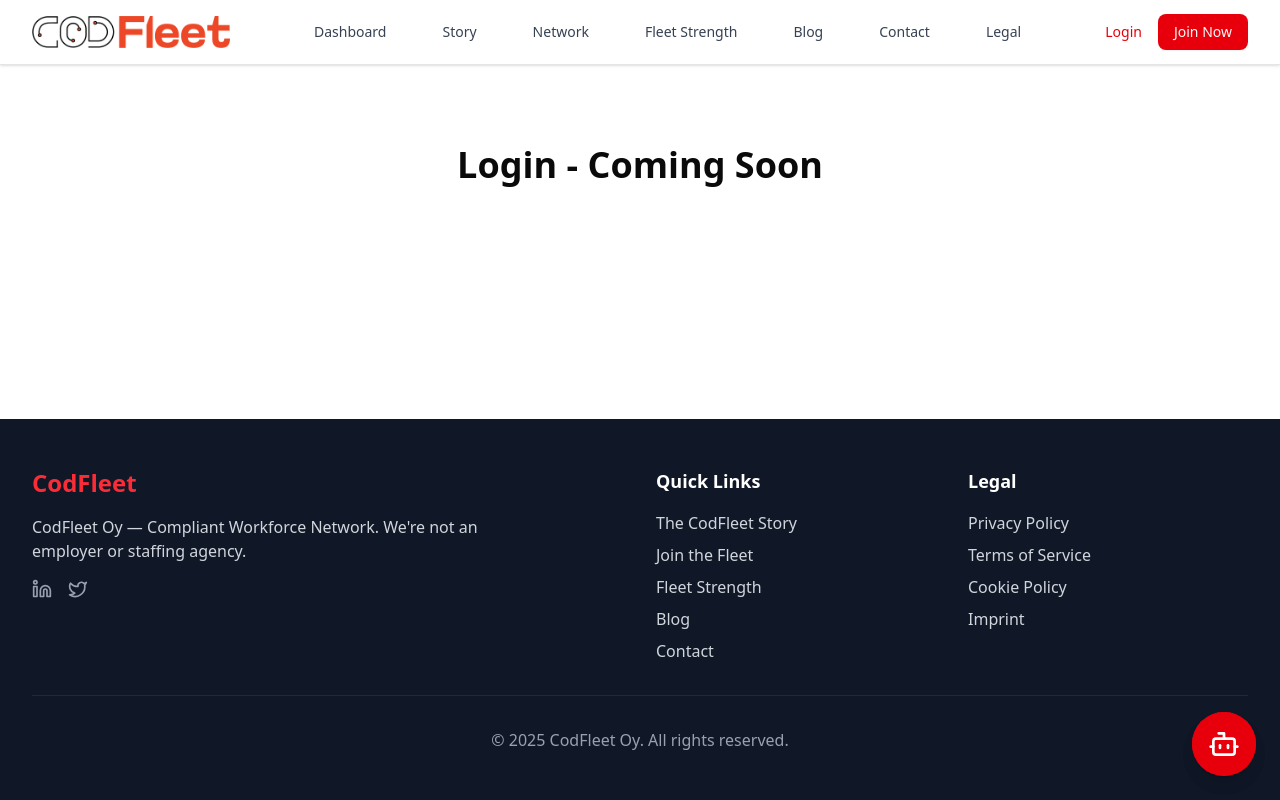
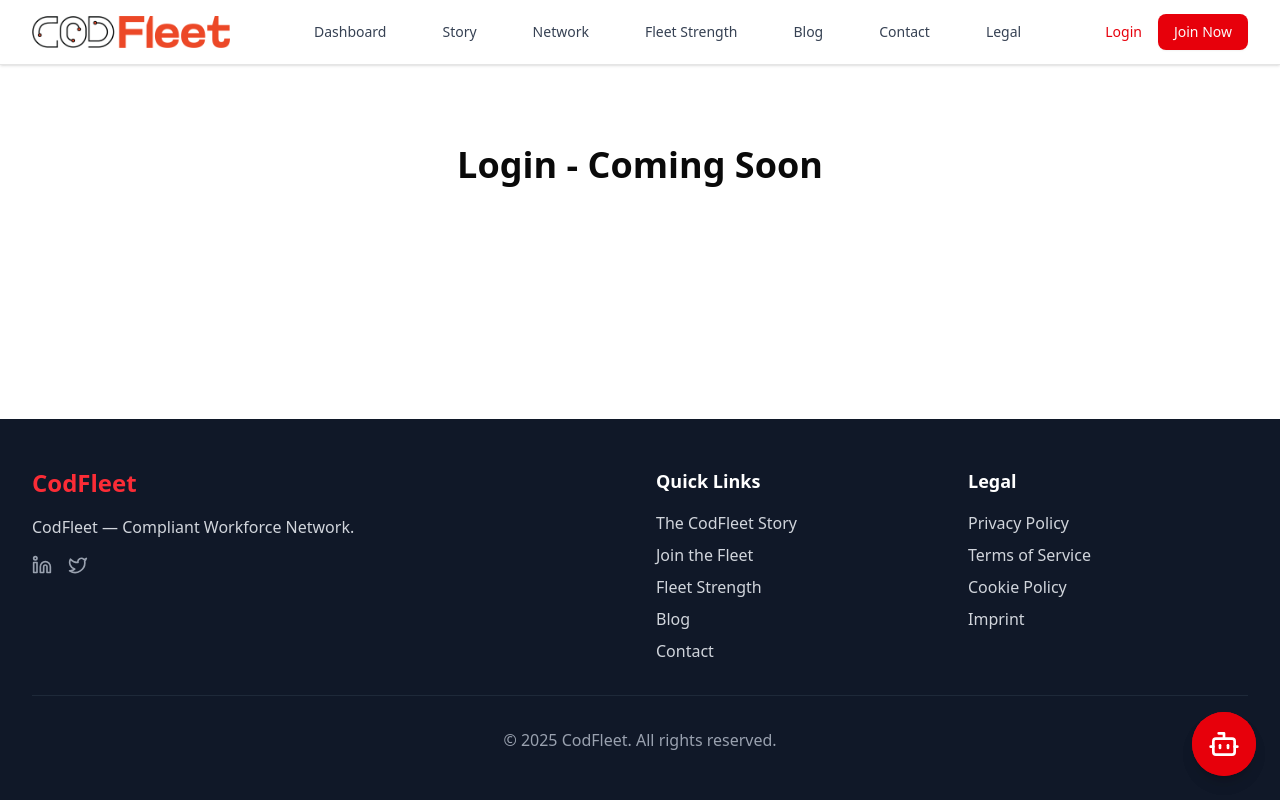
Before and after one commit to krushnal07/Codfleet, a React (Vite) app in the folder codfleet-website/frontend/codfleet-frontend/: page /auth/login in a window 1280 px wide. Built offline with nearby package versions, Linux system fonts and the light colour scheme.

Commit message:
Update Footer.jsx

```diff
--- a/codfleet-website/frontend/codfleet-frontend/src/components/Footer.jsx
+++ b/codfleet-website/frontend/codfleet-frontend/src/components/Footer.jsx
@@ -12,7 +12,7 @@
               <span className="text-2xl font-bold text-red-500">CodFleet</span>
             </Link>
             <p className="text-gray-300 mb-4 max-w-md">
-              CodFleet Oy — Compliant Workforce Network. We're not an employer or staffing agency.
+              CodFleet — Compliant Workforce Network.
             </p>
             <div className="flex space-x-4">
               <a href="#" className="text-gray-400 hover:text-white transition-colors">
@@ -86,7 +86,7 @@
 
         <div className="border-t border-gray-800 mt-8 pt-8 text-center">
           <p className="text-gray-400">
-            © {new Date().getFullYear()} CodFleet Oy. All rights reserved.
+            © {new Date().getFullYear()} CodFleet. All rights reserved.
           </p>
         </div>
       </div>
```
